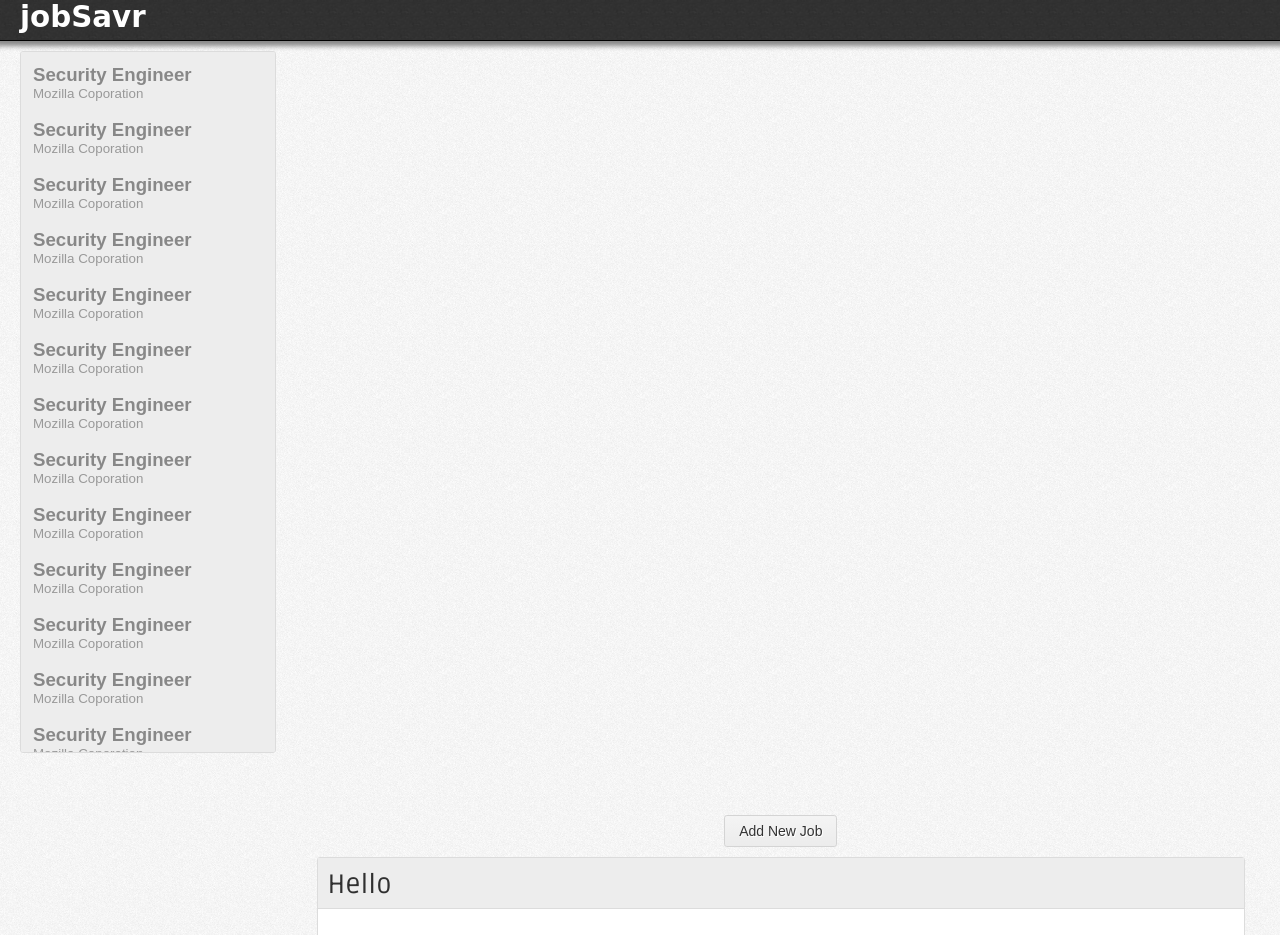
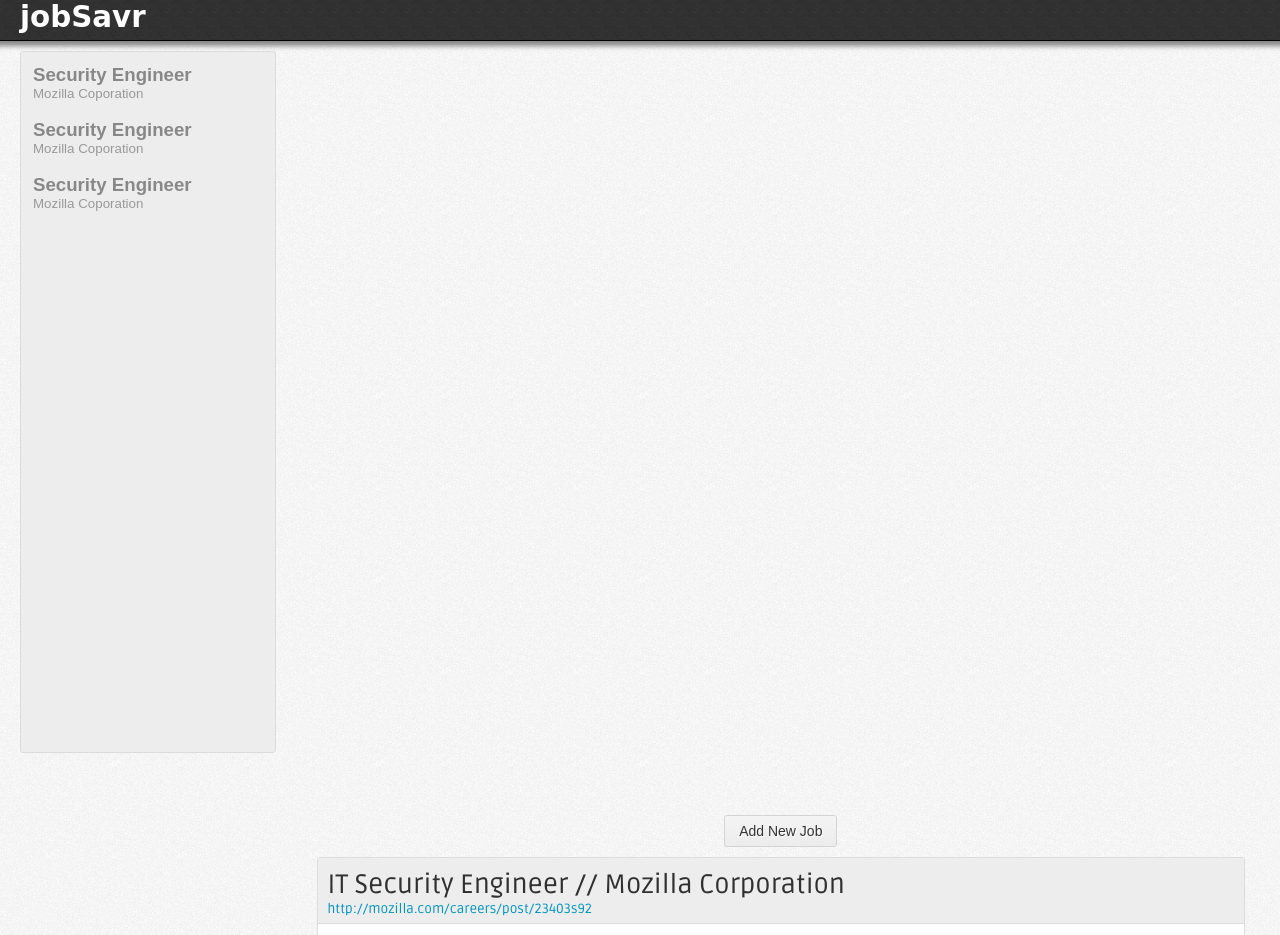
Before and after one commit to matthewdfuller/jobSavr, a PHP site: page / in a window 1280 px wide. Shown: the top 935 px of the page. Run offline with PHP 8.4, Linux system fonts and the light colour scheme; some libraries are stand-ins or nearby versions; some web fonts are replaced.

Commit message:
design updates
updated main page design

```diff
--- a/index.html
+++ b/index.html
@@ -22,6 +22,7 @@
     <script type="text/javascript">
         // 2. Runs when the JavaScript framework is loaded
         function onLinkedInLoad() {
+
           IN.Event.on(IN, "auth", onLinkedInAuth);
         }
 
@@ -59,118 +60,7 @@
 		    Mozilla Coporation
 		</div>
 	    </div>
-	    <div class="left_listing">
-		<div class="listing_title">
-		    Security Engineer
-		</div>
-		<div class="listing_company">
-		    Mozilla Coporation
-		</div>
-	    </div>
-	    <div class="left_listing">
-		<div class="listing_title">
-		    Security Engineer
-		</div>
-		<div class="listing_company">
-		    Mozilla Coporation
-		</div>
-	    </div>
-	    <div class="left_listing">
-		<div class="listing_title">
-		    Security Engineer
-		</div>
-		<div class="listing_company">
-		    Mozilla Coporation
-		</div>
-	    </div>
-	    <div class="left_listing">
-		<div class="listing_title">
-		    Security Engineer
-		</div>
-		<div class="listing_company">
-		    Mozilla Coporation
-		</div>
-	    </div>
-	    <div class="left_listing">
-		<div class="listing_title">
-		    Security Engineer
-		</div>
-		<div class="listing_company">
-		    Mozilla Coporation
-		</div>
-	    </div>
-	    <div class="left_listing">
-		<div class="listing_title">
-		    Security Engineer
-		</div>
-		<div class="listing_company">
-		    Mozilla Coporation
-		</div>
-	    </div>
-	    <div class="left_listing">
-		<div class="listing_title">
-		    Security Engineer
-		</div>
-		<div class="listing_company">
-		    Mozilla Coporation
-		</div>
-	    </div>
-	    <div class="left_listing">
-		<div class="listing_title">
-		    Security Engineer
-		</div>
-		<div class="listing_company">
-		    Mozilla Coporation
-		</div>
-	    </div>
-	    <div class="left_listing">
-		<div class="listing_title">
-		    Security Engineer
-		</div>
-		<div class="listing_company">
-		    Mozilla Coporation
-		</div>
-	    </div>
-	    <div class="left_listing">
-		<div class="listing_title">
-		    Security Engineer
-		</div>
-		<div class="listing_company">
-		    Mozilla Coporation
-		</div>
-	    </div>
-	    <div class="left_listing">
-		<div class="listing_title">
-		    Security Engineer
-		</div>
-		<div class="listing_company">
-		    Mozilla Coporation
-		</div>
-	    </div>
-	    <div class="left_listing">
-		<div class="listing_title">
-		    Security Engineer
-		</div>
-		<div class="listing_company">
-		    Mozilla Coporation
-		</div>
-	    </div>
-<div class="left_listing">
-		<div class="listing_title">
-		    Security Engineer
-		</div>
-		<div class="listing_company">
-		    Mozilla Coporation
-		</div>
-	    </div>
-	    <div class="left_listing">
-		<div class="listing_title">
-		    Security Engineer
-		</div>
-		<div class="listing_company">
-		    Mozilla Coporation
-		</div>
-	    </div>
+
 <div class="left_listing">
 		<div class="listing_title">
 		    Security Engineer
@@ -196,7 +86,68 @@
             </div>
             <div id="posting_content">
                 <div id="posting_top">
-                    Hello
+                    <div id="posting_title">
+                        IT Security Engineer // Mozilla Corporation
+                    </div>
+                    <div id="posting_url">
+                        <a href="http://mozilla.com/careers/post/23403s92">http://mozilla.com/careers/post/23403s92</a>
+                    </div>
+                </div>
+                <div id="posting_under">
+                    <div id="company_profile">
+                        <div class="posting_header">
+                            Job Description
+                        </div>
+                        <div class="posting_section">
+                            <div id="posting_description">
+                                As a security engineer at Mozilla, Lorem ipsum dolor sit amet, consectetur adipiscing elit. In at massa ac nisi vulputate elementum et a risus. Vestibulum at molestie neque. Etiam a sollicitudin lacus. Vivamus eros nunc, condimentum at pellentesque vitae, faucibus eget enim. Pellentesque cursus, tellus eu vestibulum ornare, tortor odio rhoncus libero, at accumsan nisi nunc a turpis. Donec varius sapien ac purus bibendum malesuada. Aenean quis quam neque, eget hendrerit ante. Cras varius, mauris ut euismod pulvinar, arcu dolor vulputate lacus, ullamcorper sodales est nisl id ante.
+                            </div>
+                        </div>
+                        <div class="spacer"></div>
+                        <div class="posting_header">
+                            Company Profile
+                        </div>
+                        <div class="posting_section">
+                            Number of Employees: 200-400<br/>
+                            Average Salary: $89,500<br/>
+                        </div>
+                        <div class="spacer"></div>
+                        <div class="posting_header">
+                            Your Connections
+                        </div>
+                        <div class="posting_section">
+                            You know Randy Smith who is a Web Developer at Mozilla. Ask him for a recommendation?
+                        </div>
+                        <div class="spacer"></div>
+                        <div class="posting_header">
+                            Similar Jobs
+                        </div>
+                        <div class="posting_section">
+                            Network Security Engineer at Facebook - view full posting<br/>
+                            IT Security Analyst at Google - view full post<br/>
+                        </div>
+
+                    </div>
+                    <div id="company_extras">
+                        <div class="posting_header">
+                            Location
+                        </div>
+                        <div class="posting_section">
+                            <img src="images/map.png"/><br/>
+                            Moutain View, CA
+                        </div>
+                        <div class="spacer"></div>
+                        <div class="posting_header">
+                            Twitter Feed
+                        </div>
+                        <div class="posting_section">
+                            #Mozilla is an awesome company to work for! Love coming to work each day :)
+                            <br/>
+                            <br/>
+                            #Mozilla is an awesome company to work for! Love coming to work each day!
+                        </div>
+
+                    </div>
                 </div>
                 <div id="none_selected">
                     Select a job to see details here.
@@ -207,10 +158,14 @@
 
     <div id="add_job_outer_box">
         <div id="add_job_inner_box">
+            <div id="add_job_inner_heading">
+                Adding a New Job...
+            </div>
             <form>
-                Enter Posting URL: <input type="text"></input><br/>
-                Enter Job Title: <input type="text"></input><br/>
-                Enter Company Name: <input type="text"></input><br/>
+                Enter Posting URL: <input class="textboxer" type="text"></input><br/>
+                Enter Job Title: <input class="textboxer" type="text"></input><br/>
+                Enter Company Name: <input class="textboxer" type="text"></input><br/>
+                <input type="submit" class="button big add" value="Add Job"/>
             </form>
         </div>
     </div>
--- a/scripts/addjob.js
+++ b/scripts/addjob.js
@@ -1,3 +1,26 @@
 function addJob() {
     document.getElementById('add_job_outer_box').style.display="block";
+    var visible = true;
 }
+
+/*
+function monitorClick(e){
+        var evt = (e)?e:event;
+
+        var theElem = (evt.srcElement)?evt.srcElement:evt.target;
+
+        while(theElem!=null) {
+            if(visible==true && theElem.id != "add_job_outer_box") {
+               document.getElementById('add_job_outer_box').style.display == 'none';
+                visible = false;
+                return true;
+            }
+        }
+        }
+
+        return true;
+}
+
+document.onclick = monitorClick;
+
+*/
--- a/styles/styles.css
+++ b/styles/styles.css
@@ -34,6 +35,14 @@ html, body {
     float: right;
     margin-top: 10px;
     margin-right: 40px;
+}
+
+#profiles {
+    color: white;
+    font-family: 'Ruda', sans-serif;
+    font-size: 12pt;
+    margin-top: -15px;
+    margin-right: 10px;
 }
 
 #left {
@@ -141,13 +157,22 @@ html, body {
 #posting_top {
 
     background-color: #EDEDED;
-    height: 40px;
+    height: 55px;
     border-bottom: 1px solid #DCDCDC;
     font-family: 'Ruda', sans-serif;
     font-size: 20pt;
     color: #303030;
     padding-left: 10px;
     padding-top: 10px;
+}
+
+#posting_top a:link {text-decoration: none; color: #0195C2;}
+#posting_top a:visited {text-decoration: none; color: #0195C2;}
+#posting_top a:active {text-decoration: none; color: #0195C2;}
+#posting_top a:hover {text-decoration: underline; color: #0195C2;}
+
+#posting_url {
+    font-size: 10pt;
 }
 
 #posting_content {
```
Also changed, not shown: other parts of styles/styles.css (+53 -4 lines), images/at_16x16.png (added), images/book_28x32.png (added), images/loading.gif (deleted), images/map.png (added), images/plus_32x32.png (deleted), 2 other files.
